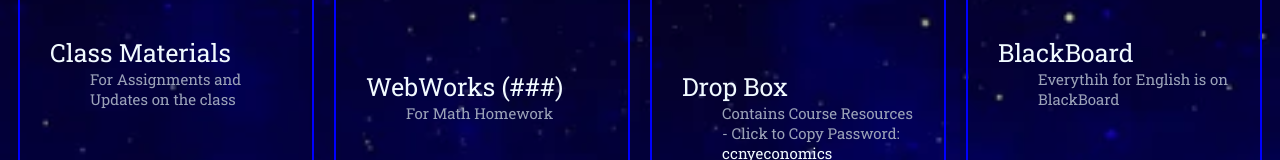
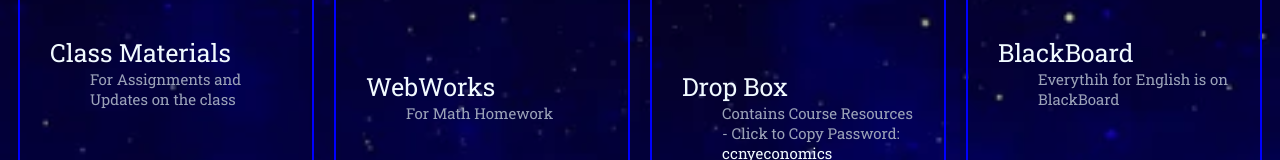
Before and after one commit to kdukuray/all_classes_links, a plain HTML site: page index.html in a window 1280 px wide. Shown: the part 337-497 px from the top of the page. Drawn offline with Linux system fonts and the light colour scheme; a web font is replaced by a local one.

Commit message:
Update index.html
Removed hashtags from old dead links

```diff
--- a/index.html
+++ b/index.html
@@ -39,7 +39,7 @@
                 <h3 class="course-title">Combinatorics <sub class="course-number">MATH 36500</sub></h3>
 
                 <dl>
-                    <dt><a class="course=link" target="_blank" href="https://webwork.ccny.cuny.edu/webwork2/24_Sp365_CD/">WebWorks (###)</a></dt>
+                    <dt><a class="course=link" target="_blank" href="https://webwork.ccny.cuny.edu/webwork2/24_Sp365_CD/">WebWorks</a></dt>
                     <dd>For Math Homework</dd>
                 </dl>
 
```
